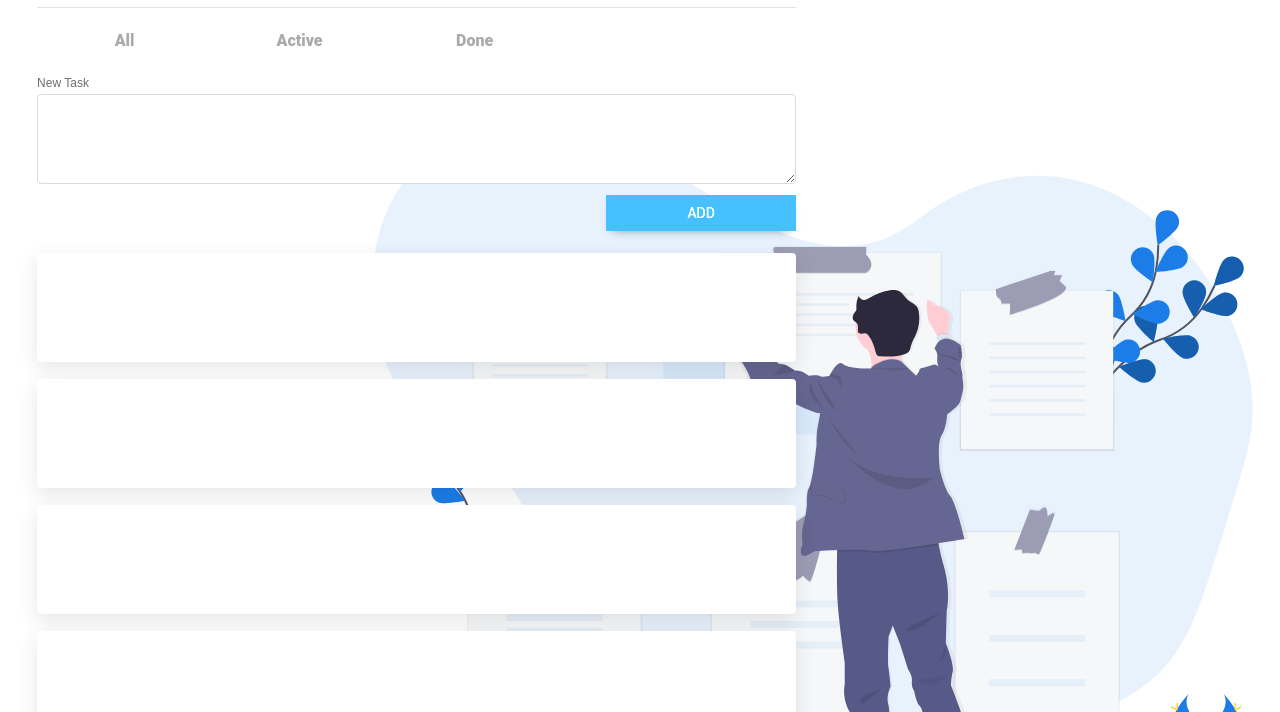
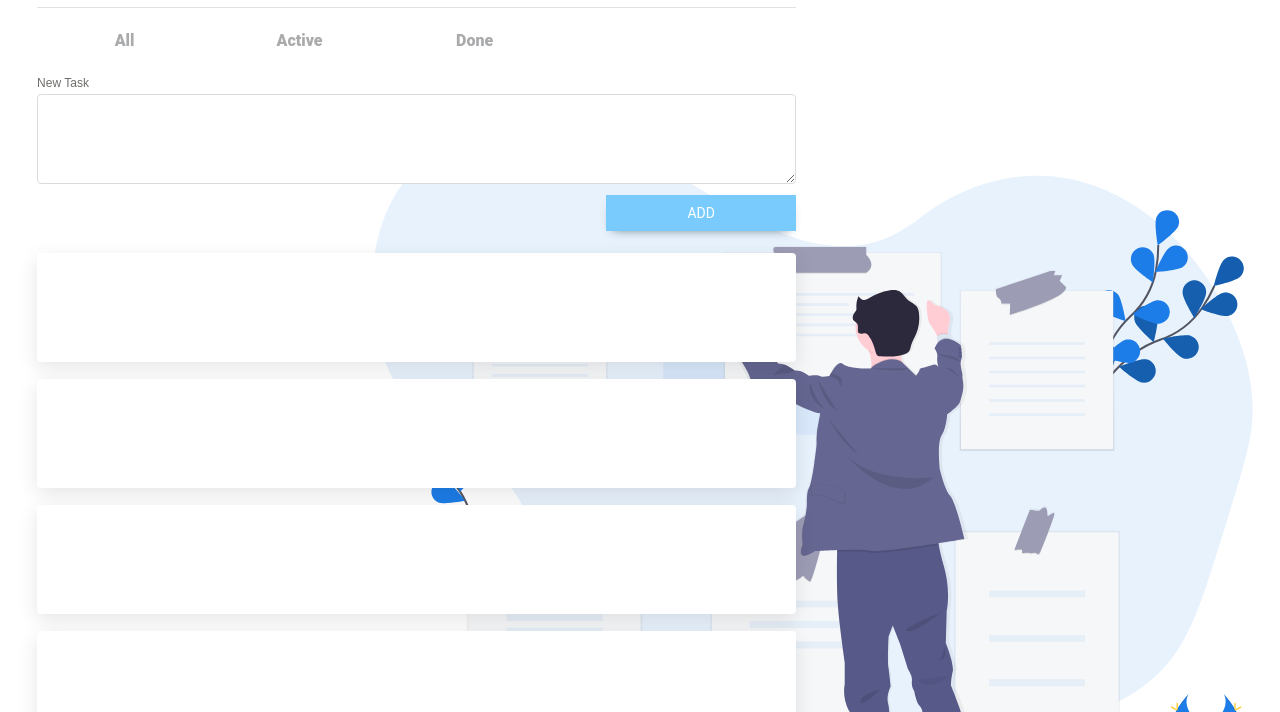
Before and after one commit to evgene30/ToDolist-JS, a website built with webpack: page src/index.html in a window 1280 px wide. In both pictures the pointer is over the button "ADD". Shown: the part 88-800 px from the top of the page. Built offline with nearby package versions, Linux system fonts and the light colour scheme; files whose address does not match are found by name; a web font is replaced by a local one.

```diff
--- a/src/scss/app.scss
+++ b/src/scss/app.scss
@@ -178,7 +178,7 @@
             float: right;
 
             &:hover {
-                filter: brightness(150%);
+                background:  #79cbfe ;
                 transition: 0.3s;
             }
         }
```
